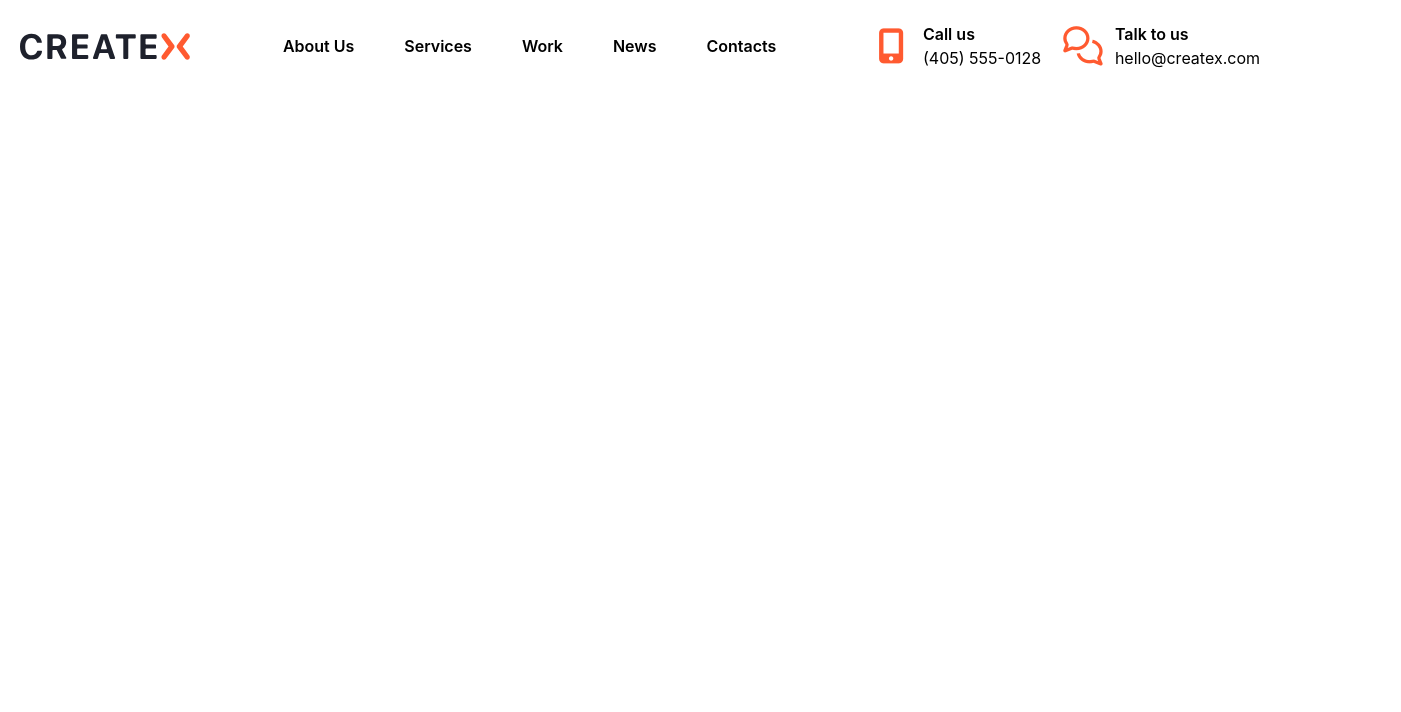
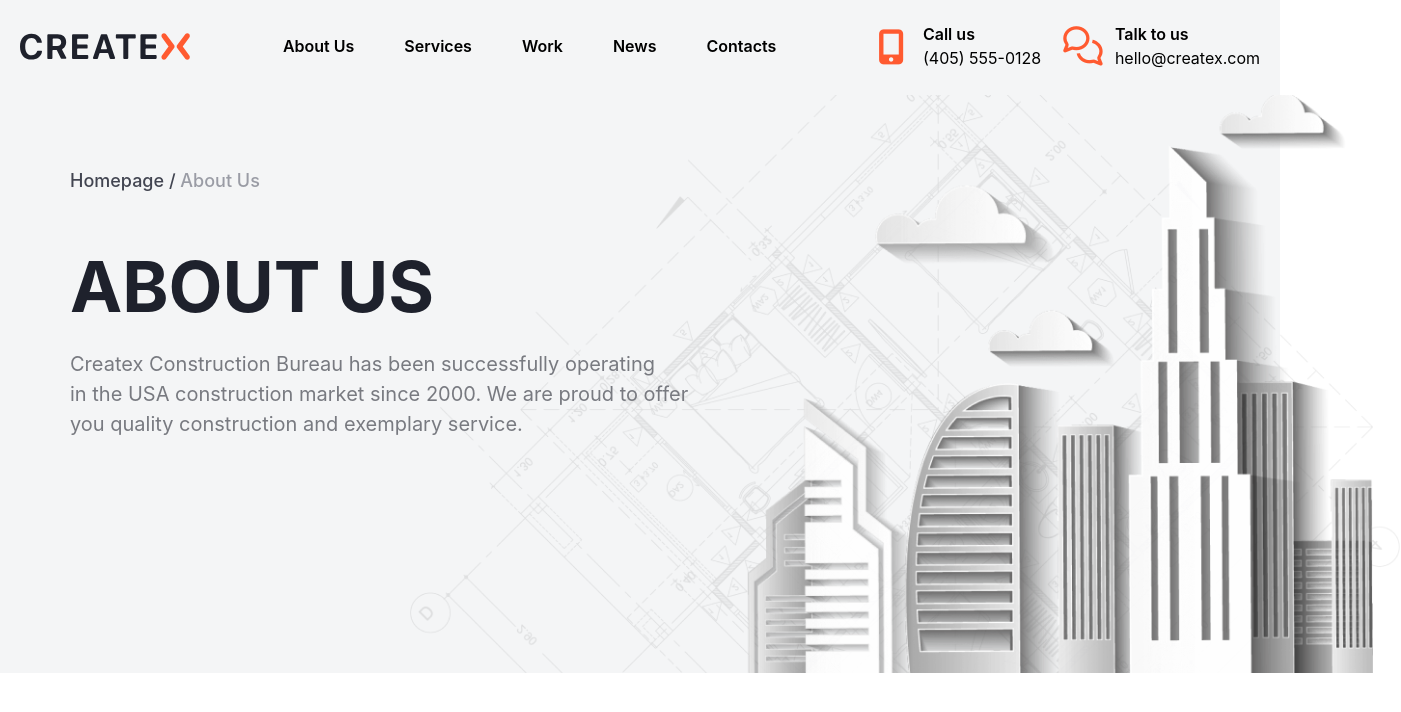
Before and after one commit to ganizodda/CreatX-team-work, a website: page src/u3mon.html in a window 1280 px wide. Shown: the whole page, 1401 px wide, since content can reach past the window. Drawn offline with nearby package versions, Linux system fonts and the light colour scheme; files that its build step writes are made by us from their sources.

Commit message:
section1

```diff
--- a/src/u3mon.html
+++ b/src/u3mon.html
@@ -8,22 +8,22 @@
     <link rel="stylesheet" href="./output.css">
     <title>CreateX</title>
   </head>
-  <body>
-    <header>
-      <div class="flex justify-between p-[20px] items-center lg:max-w-[1300px] lg:m-auto lg:bg-[#ffffff]">
+  <body class="font-sans">
+    <header class="bg-[#F4F5F6] z-[30]">
+      <div class="flex justify-between p-[20px] items-center lg:max-w-[1300px] lg:m-auto lg:bg-[#F4F5F6]">
         <div>
           <img src="./images/logo.svg" alt="" class="w-[400px] lg:w-[170px] hover:rotate-8 transition-all duration-500 active:rotate-360 ">
         </div>
-        <div class="hidden lg:flex lg:gap-[50px] font-[600]">
-          <a class="hover:text-[#FF5A30] transition-all duration-500" href=""><p>About Us</p></a>
-          <a class="hover:text-[#FF5A30] transition-all duration-500" href=""><p>Services</p></a>
-          <a class="hover:text-[#FF5A30] transition-all duration-500" href=""><p>Work</p></a>
-          <a class="hover:text-[#FF5A30] transition-all duration-500" href=""><p>News</p></a>
-          <a class="hover:text-[#FF5A30] transition-all duration-500" href=""><p>Contacts</p></a>
+        <div class="hidden lg:flex lg:gap-[50px] font-[600] z-50">
+          <a class="hover:text-[#FF5A30] transition-all duration-400 hover:-rotate-16" href=""><p>About Us</p></a>
+          <a class="hover:text-[#FF5A30] transition-all duration-400 hover:rotate-16" href=""><p>Services</p></a>
+          <a class="hover:text-[#FF5A30] transition-all duration-400 hover:-rotate-16" href=""><p>Work</p></a>
+          <a class="hover:text-[#FF5A30] transition-all duration-400 hover:rotate-16" href=""><p>News</p></a>
+          <a class="hover:text-[#FF5A30] transition-all duration-400 hover:-rotate-16" href=""><p>Contacts</p></a>
         </div>
-        <div class="hidden lg:flex lg:gap-[20px]">
+        <div class="hidden lg:flex lg:gap-[20px] z-50">
           <div class="flex gap-[10px] items-center">
-            <div class="text-[#FF5A30] text-[35px] hover:rotate-360 transition-all duration-800 active:scale-75 active:duration-300 active:text-[#000]">
+            <div class="text-[#FF5A30] text-[35px] hover:rotate-360 transition-all duration-800 active:scale-75 active:duration-300 sm:hidden lg:flex flex active:text-[#000]">
               <i class="fa-solid fa-mobile-screen-button"></i>
             </div>
             <div>
@@ -32,7 +32,7 @@
             </div>
           </div>
           <div class="flex gap-[10px] items-center">
-            <div class="text-[#FF5A30] text-[35px] hover:rotate-4320 transition-all duration-1200">
+            <div class="text-[#FF5A30] text-[35px] hover:rotate-4320 transition-all duration-1200 active:rotate-0">
               <i class="fa-regular fa-comments"></i>
             </div>
             <div>
@@ -46,5 +46,16 @@
         </div>
       </div>
     </header>
+    <section class="bg-[#f4f5f6] lg:h-[580px]">
+      <div class="relative lg:relative lg:max-w-[1200px] lg:m-auto">
+      <p class="text-[#f4f5f6]">.</p>
+      <div class="relative lg:relative z-50">
+        <h3 class="text-[#424551] text-[40px] font-[500] ml-[30px] mt-[50px] lg:text-[18px] hover:translate-x-20 active:-translate-x-20 transition-all duration-500">Homepage / <span class="text-[#9A9CA5]">About Us</span></h3>
+        <h1 class="text-[#1E212C] ml-[30px] mt-[40px] text-[120px] font-[750] lg:text-[70px] hover:rotate-x-200 transition-all duration-900 active:rotate-x-0">ABOUT US</h1>
+        <p class="ml-[30px] mt-[10px] text-[32px] text-[#787A80] lg:text-[20px] hover:translate-y-10 active:opacity-0 transition-all duration-1000">Createx Construction Bureau has been successfully operating <br> in the USA construction market since 2000. We are proud to offer <br> you quality construction and exemplary service.</p>
+      </div>
+      <img src="./images/Group 273.png" alt="" class="lg:absolute lg:top-[-100px] lg:left-[370px] lg:w-[991px] lg:top-[-1px] lg:top-[2px]">
+      </div>
+    </section>
   </body>
 </html>
```
